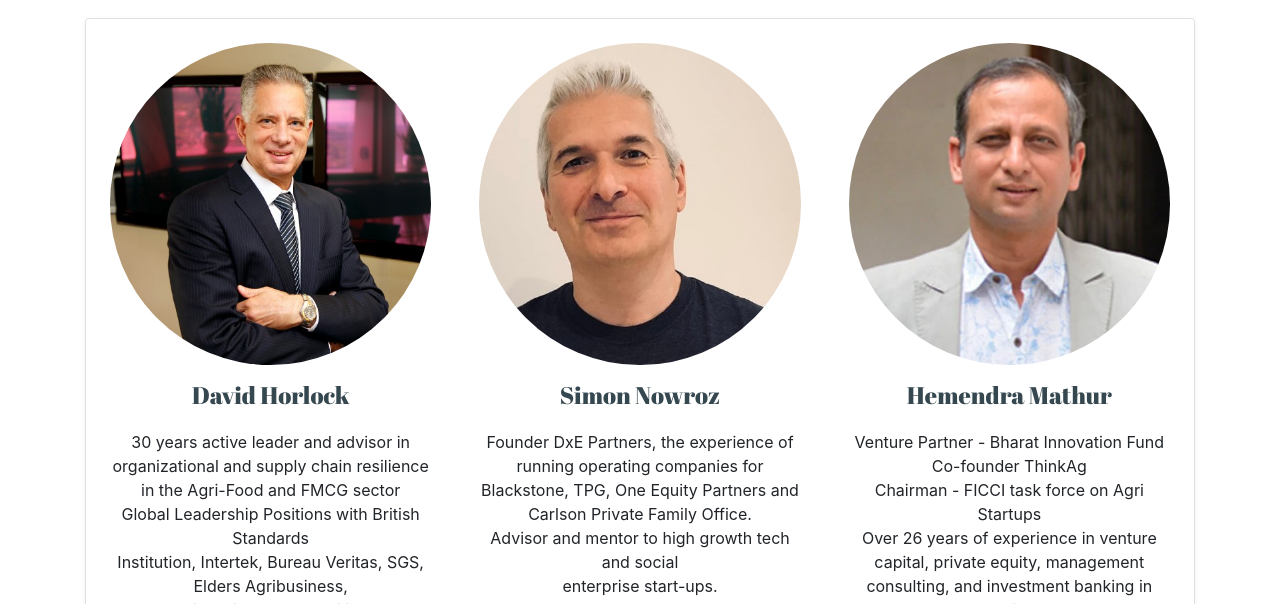
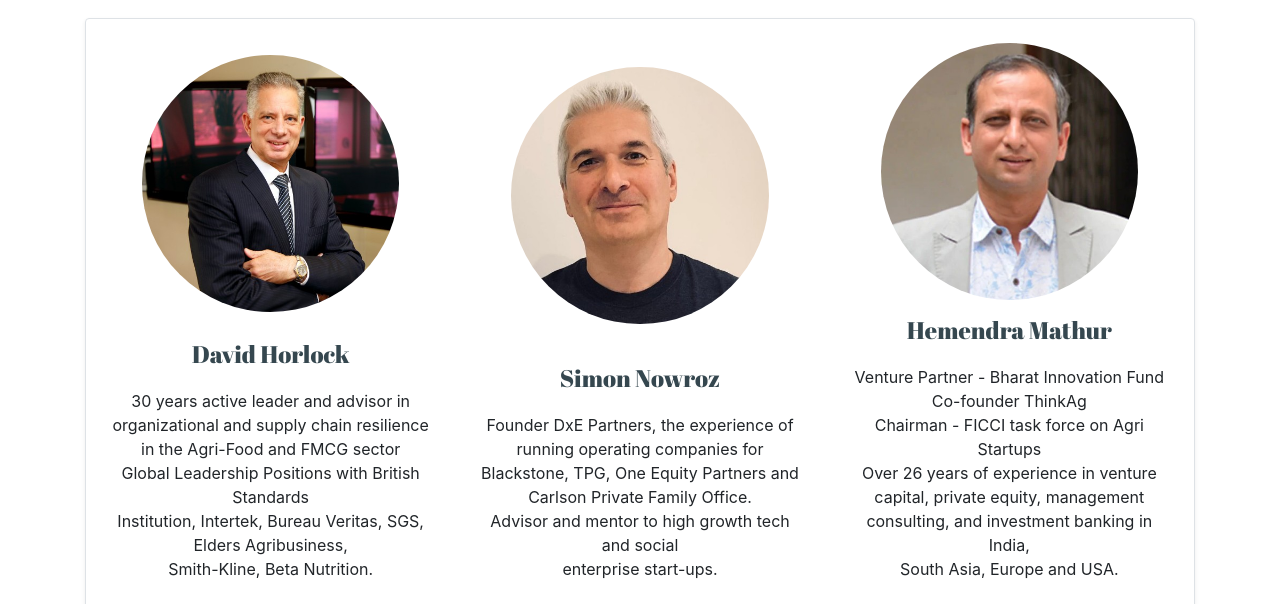
Before and after one commit to sasyaproduce/sasyaproduce.github.io, a plain HTML site: page advisor.html in a window 1280 px wide. Shown: the part 196-800 px from the top of the page. Drawn offline with nearby package versions, Linux system fonts and the light colour scheme.

Commit message:
Update styles.css

```diff
--- a/css/styles.css
+++ b/css/styles.css
@@ -204,3 +204,8 @@ h2 {
   background-color: #35474F !important;
   border: 1px solid #35474F !important;
 }
+
+.w-80 {
+    width: 80% !important;
+    margin: auto;
+}
```
